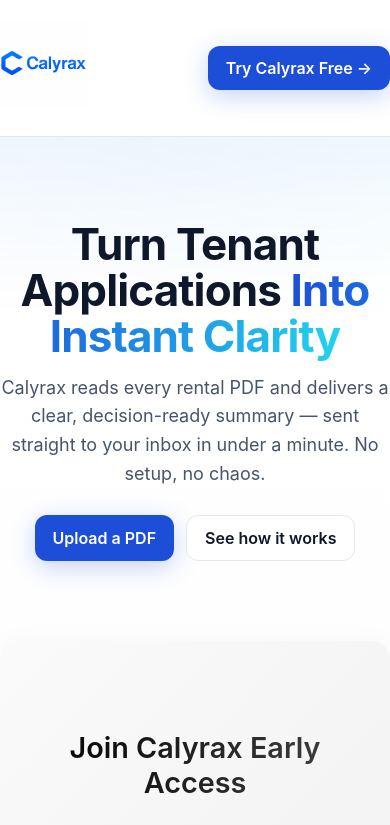
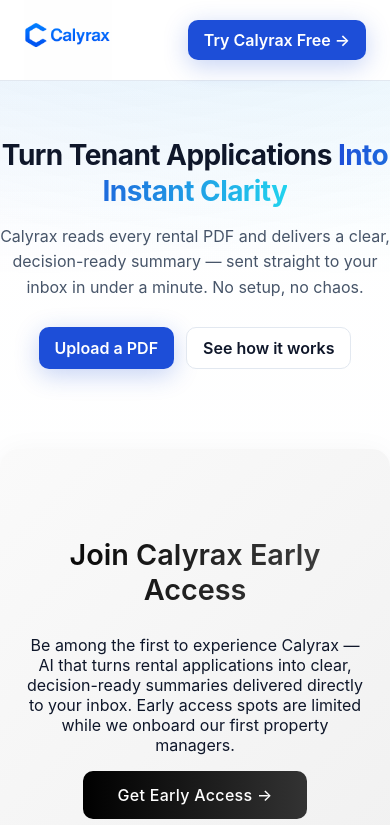
Before and after one commit to Calyrax/Calyrax-, a plain HTML site: page index.html in a window 390 px wide. Shown: the top 825 px of the page. Drawn offline with Linux system fonts and the light colour scheme; a script that the page names is missing.

Commit message:
Update index.html

```diff
--- a/index.html
+++ b/index.html
@@ -86,6 +86,19 @@
     footer{border-top:1px solid #e2e8f0;background:#fbfdff}
     .foot{display:flex;flex-wrap:wrap;gap:12px;align-items:center;justify-content:space-between;padding:24px 0;color:#64748b;font-size:14px}
     .support a{color:var(--brand);font-weight:600}
+    /* Improve mobile spacing and readability */
+@media (max-width: 768px) {
+  .container { padding: 0 24px; }
+
+  h1 { font-size: 1.75rem; line-height: 1.3; }
+
+  p, .sub { font-size: 1rem; }
+
+  .cta, .btn-sec { padding: 10px 16px; border-radius: 10px; }
+
+  /* Optional: tighten hero on small screens */
+  .hero .wrap { padding: 56px 0 32px; }
+}
   </style>
 </head>
 <body>
```
